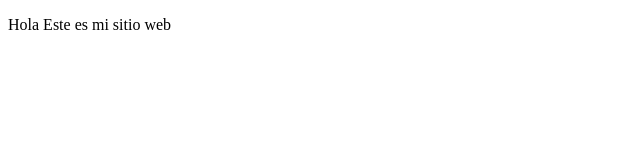
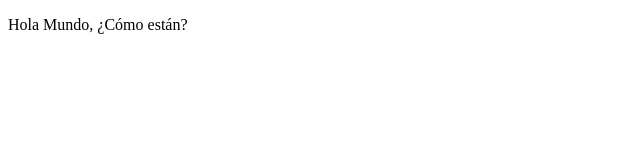
Before and after one commit to Beto321ab/PreworkCurso, a plain HTML site: page index.html in a window 1280 px wide. Shown: the full height of the page, 0-640 px from the left. Drawn offline with Linux system fonts and the light colour scheme.

Commit message:
Se agrgo saludo

```diff
--- a/index.html
+++ b/index.html
@@ -7,7 +7,7 @@
 </head>
 <body>
     <p>
-        Hola Este es mi sitio web
+        Hola Mundo, ¿Cómo están?
     </p>
 </body>
 </html>
```
